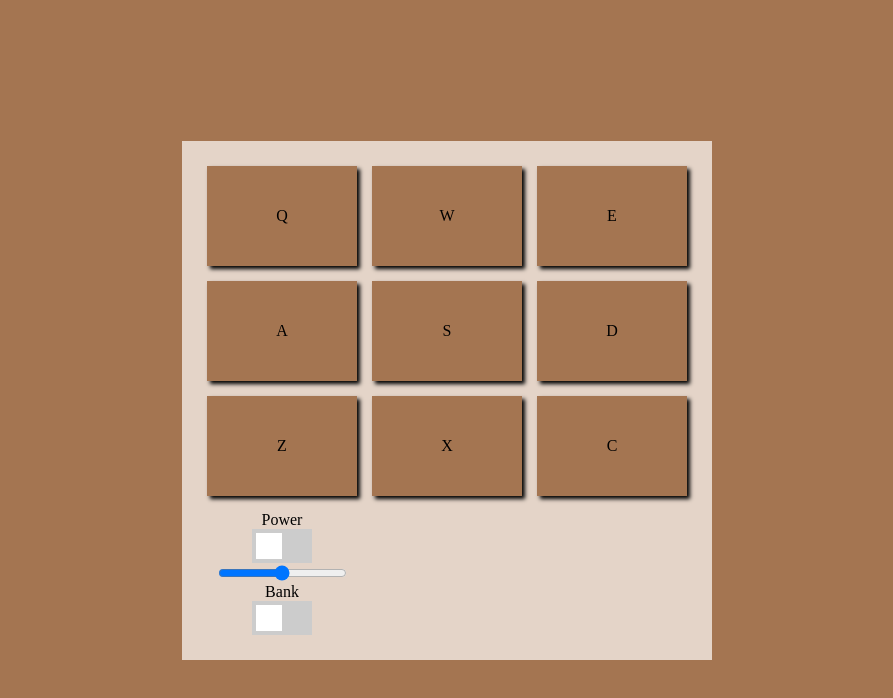
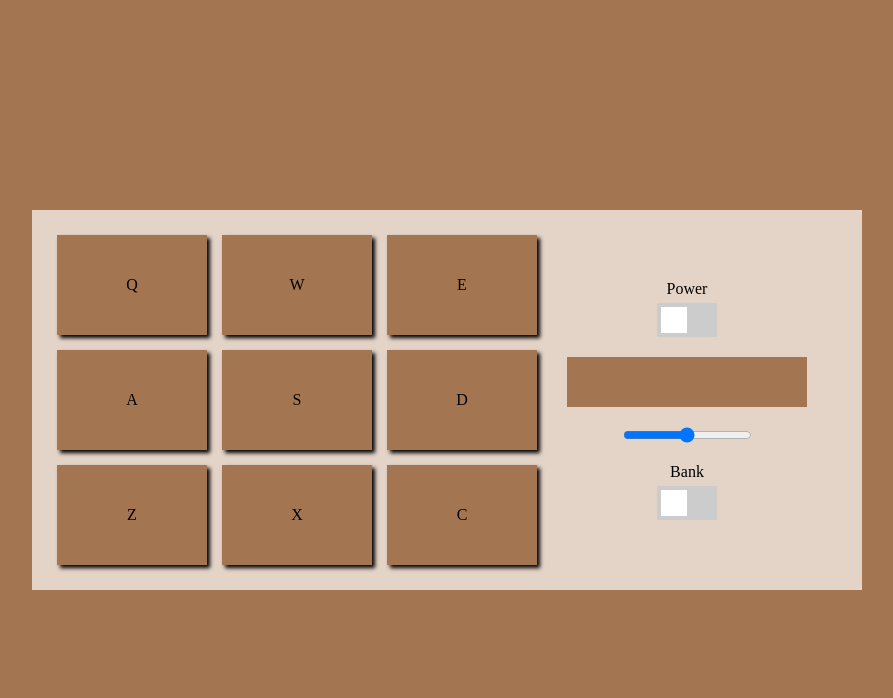
Before and after one commit to errami01/drum-machine, a React (Create React App) app: page / in a window 1280 px wide. Shown: the top 698 px of the page, without its empty margins (193-1086 px from the left). Built offline with nearby package versions, Linux system fonts and the light colour scheme.

Commit message:
add display played audio

```diff
--- a/src/App.css
+++ b/src/App.css
@@ -23,6 +23,9 @@ body{
  background-color: var(--forground-color);
  padding: 0 25px 25px
 }
+.drum-section{
+  display: flex;
+}
 .pads-grid{
   display: grid;
   grid-template-columns: repeat(3,150px);
@@ -42,15 +45,28 @@ body{
 .controle-container{
   display: flex;
   flex-direction: column;
+  justify-content: center;
   align-items: center;
+  width: 300px;
+  /* background-color: green; */
 }
 .icon-bar{
   height: 25px;
 }
-
+.played-title{
+  display: flex;
+  align-items: center;
+  justify-content: center;
+  height: 50px;
+  width: 80%;
+  margin-top: 20px;
+  /* text-align: center; */
+  background-color: var(--background-color);
+}
 .volume-slider{
   background-color: green;
   cursor: pointer;
+  margin: 20px 0
 }
 .switch input {
   opacity: 0;
@@ -62,6 +78,7 @@ body{
   display: inline-block;
   width: 60px;
   height: 34px;
+  margin-top: 5px;
 }
 .slider {
   position: absolute;
--- a/src/App.js
+++ b/src/App.js
@@ -7,6 +7,7 @@ function App() {
   // const padsInfo = ['Heater 1',"Heater 2",'Heater 3','Heater 4','Clap','Open-HH'," Kick-n'-Hat",'Kick','Closed-HH']
   // export default App;
   const [audioVolume, setAudioVolume] = useState(0.5)
+  const [playedAudio, setPlayedAudio] = useState('')
   // console.log(audioVolume)
 const padsInfo = [
   {id: 'Heater-1', letter: "Q"},
@@ -19,23 +20,23 @@ const padsInfo = [
   {id: 'RP4_KICK_1', letter: "X"},
   {id: 'Cev_H2', letter: "C"},
 ]
-function trackAudioValume(volume= 0.5){
+function trackAudioVolume(volume= 0.5){
   setAudioVolume(volume)
 }
+function trackPlayedAudio(audioId){
+  setPlayedAudio(audioId)
+}
   const padsElements = padsInfo.map((audio)=>(
-    <Pad id={audio.id} letter={audio.letter} key={audio.id} volume={audioVolume}/>
+    <Pad id={audio.id} letter={audio.letter} key={audio.id} volume={audioVolume} trackPlayedAudio={trackPlayedAudio}/>
   ))
   return (
-    <div className="App">
+    <div className="App" id="drum-machine">
       <header className='icon-bar'></header>
       <div className='drum-section'>
         <div className='pads-grid'>
         {padsElements}
-        <Controle setAudioVolume={trackAudioValume}/>
         </div>
-        <div className='controle-panel'>
-
-        </div>
+        <Controle setAudioVolume={trackAudioVolume} playedAudio={playedAudio}/>
 
       </div>
     </div>
--- a/src/Controle.js
+++ b/src/Controle.js
@@ -1,7 +1,7 @@
 import './App.css'
 import { useRef, useEffect } from 'react'
 
-function Controle({setAudioVolume}){
+function Controle({setAudioVolume, playedAudio}){
     const sliderInput = useRef()
     function handleSliderChange(){
         setAudioVolume(sliderInput.current.value/100)
@@ -15,6 +15,7 @@ function Controle({setAudioVolume}){
                 <input type="checkbox"/>
                 <span className="slider"></span>
             </label>
+            <div className='played-title'  id="display">{playedAudio}</div>
             <input
                 className='volume-slider'
                 type='range'
--- a/src/Pad.js
+++ b/src/Pad.js
@@ -1,6 +1,6 @@
 import './App.css'
 import { useState, useRef, useEffect } from 'react'
-function Pad({id, letter, volume}){
+function Pad({id, letter, volume, trackPlayedAudio}){
     const [playCount, setPlayCount] = useState(0)
     const audio = useRef()
     const padDiv = useRef()
@@ -18,13 +18,17 @@ function Pad({id, letter, volume}){
         })
         return ()=>{
             window.removeEventListener('keydown', (event)=>{
-                if(event.key === letter.toLowerCase()) handleClick()
+
             })
         }
     },[])
     function handleClick(){
         isClicked.current = true;
+
+        // document.querySelector('#display').innerHTML = id;
+        trackPlayedAudio(id)
         setPlayCount(prev=> prev+1)
+
     }
 
 
@@ -36,7 +40,7 @@ function Pad({id, letter, volume}){
 
     <div
         id={id}
-        className={`drum-pad `}
+        className={`drum-pad`}
         onClick={handleClick}
         tabIndex={0}
         onKeyDown={handleKeyDown}
@@ -47,7 +51,8 @@ function Pad({id, letter, volume}){
       <audio
         src={`https://s3.amazonaws.com/freecodecamp/drums/${id}.mp3`}
         ref={audio}
-
+        className='clip'
+        id ={letter}
         ></audio>
       {letter}
     </div>
```
